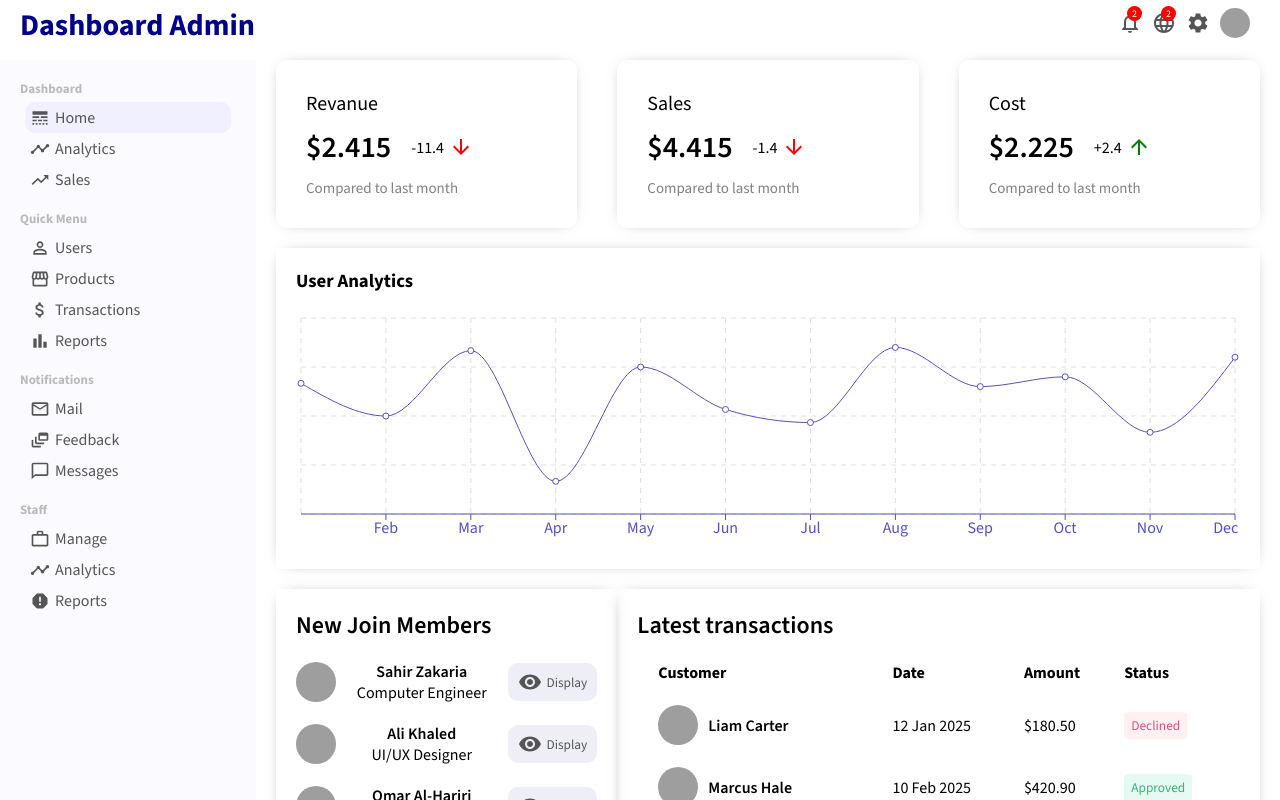
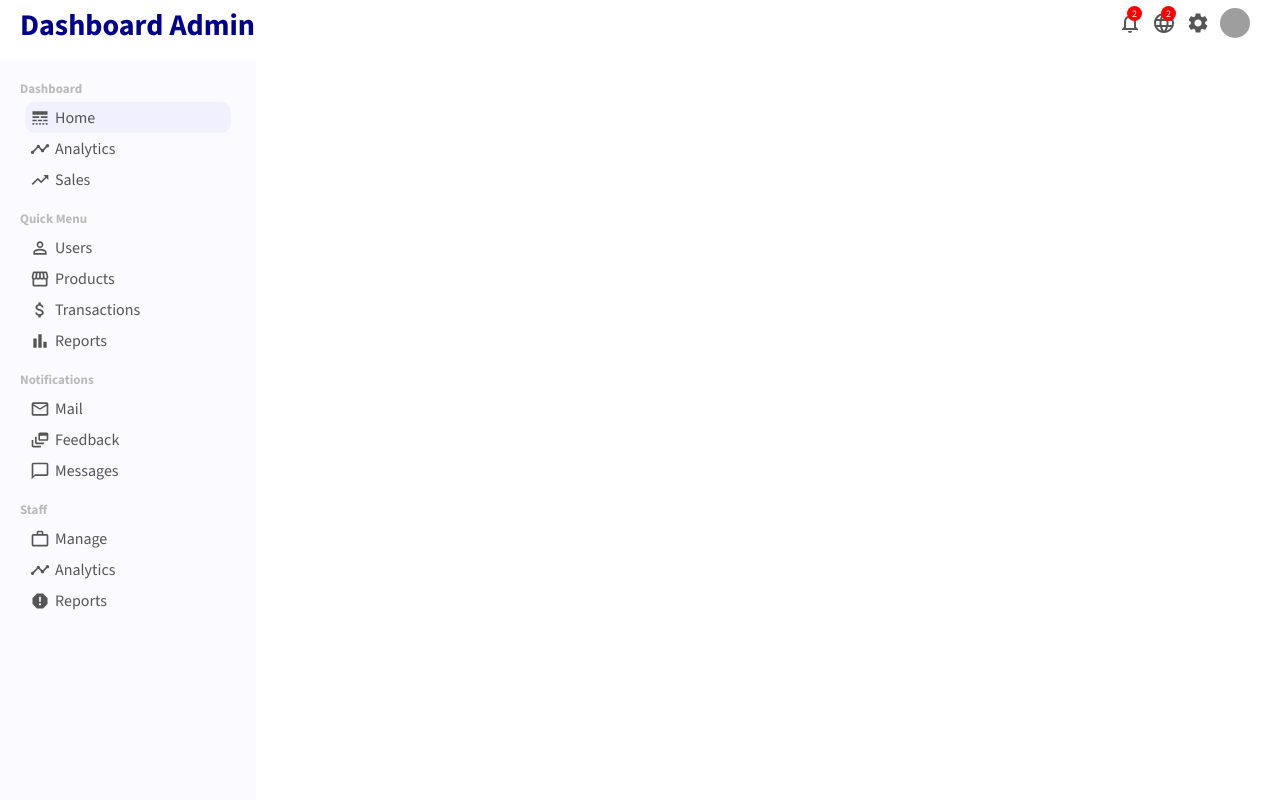
Before and after one commit to sahiralzakaria/React-Admin-Dashboard-UI, a React (Vite) app: page /users in a window 1280 px wide. Shown: the top 800 px of the page. Built offline with nearby package versions, Linux system fonts and the light colour scheme; grey boxes are pictures that could not be loaded.

Commit message:
add react-route

```diff
--- a/package.json
+++ b/package.json
@@ -16,6 +16,8 @@
     "@mui/material": "^7.3.5",
     "react": "^19.2.0",
     "react-dom": "^19.2.0",
+    "react-router": "^7.9.6",
+    "react-router-dom": "^7.9.6",
     "recharts": "^3.5.0"
   },
   "devDependencies": {
--- a/src/App.jsx
+++ b/src/App.jsx
@@ -2,18 +2,24 @@
 import Topbar from "./components/topBar/TopBar"
 import './app.css';
 import { Home } from "./pages/home/Home";
+import { BrowserRouter, Routes, Route } from "react-router";
+import UserList from "./pages/userList/UserList";
 
 function App() {
 
   return (
-    <div>
+
+    <BrowserRouter>
       <Topbar />
       <div className="container">
         <Sidebar />
-        <Home />
-      </div>
-    </div>
+        <Routes>
+          <Route path="/" element={<Home />} />
+          <Route path="/users" element={<UserList />} />
 
+        </Routes></div>
+
+    </BrowserRouter >
 
   )
 }
--- /dev/null
+++ b/src/pages/userList/UserList.jsx
@@ -0,0 +1,9 @@
+import './userList.css'
+
+export default function UserList() {
+    return (
+        <div className='userList'>
+
+        </div>
+    )
+}
--- /dev/null
+++ b/src/pages/userList/userList.css
@@ -0,0 +1,3 @@
+.userList {
+    flex: 4;
+}
```
Also changed, not shown: 1 other file (tests, documents, lock files or other folders).
